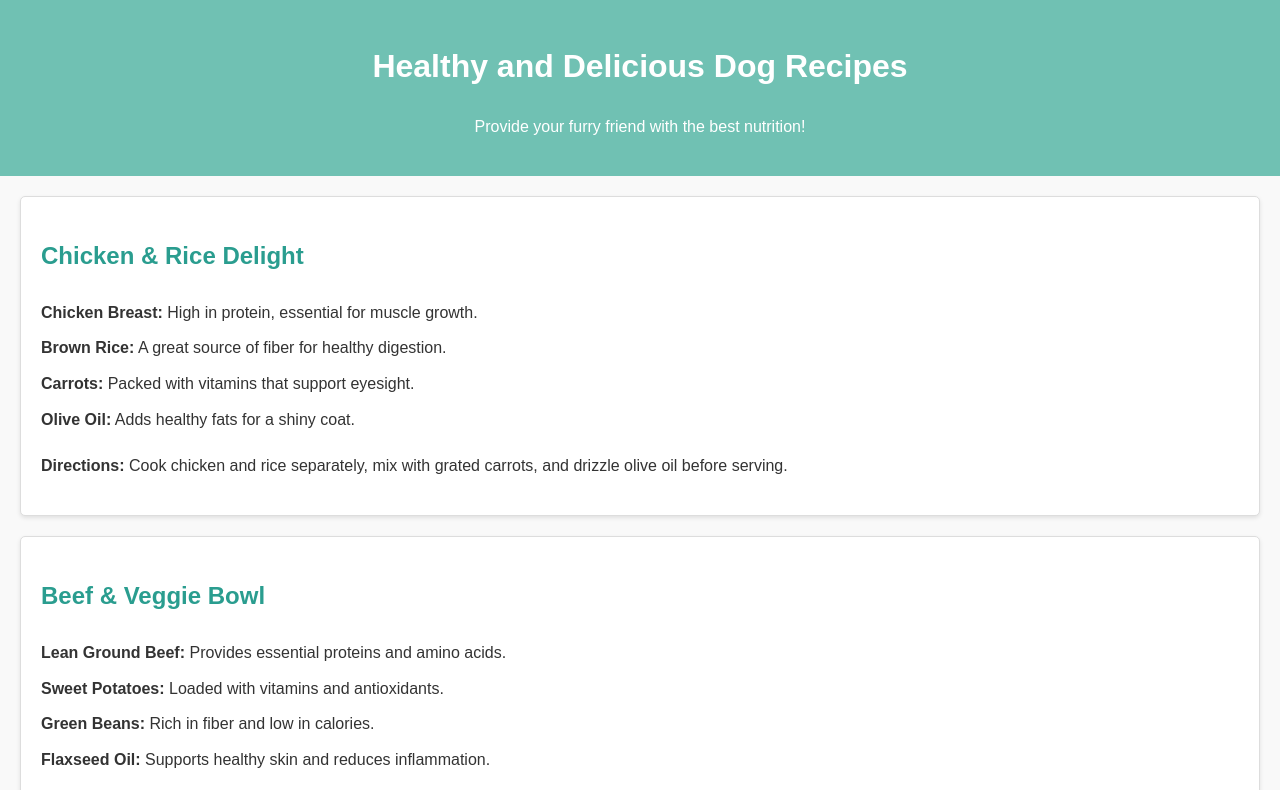
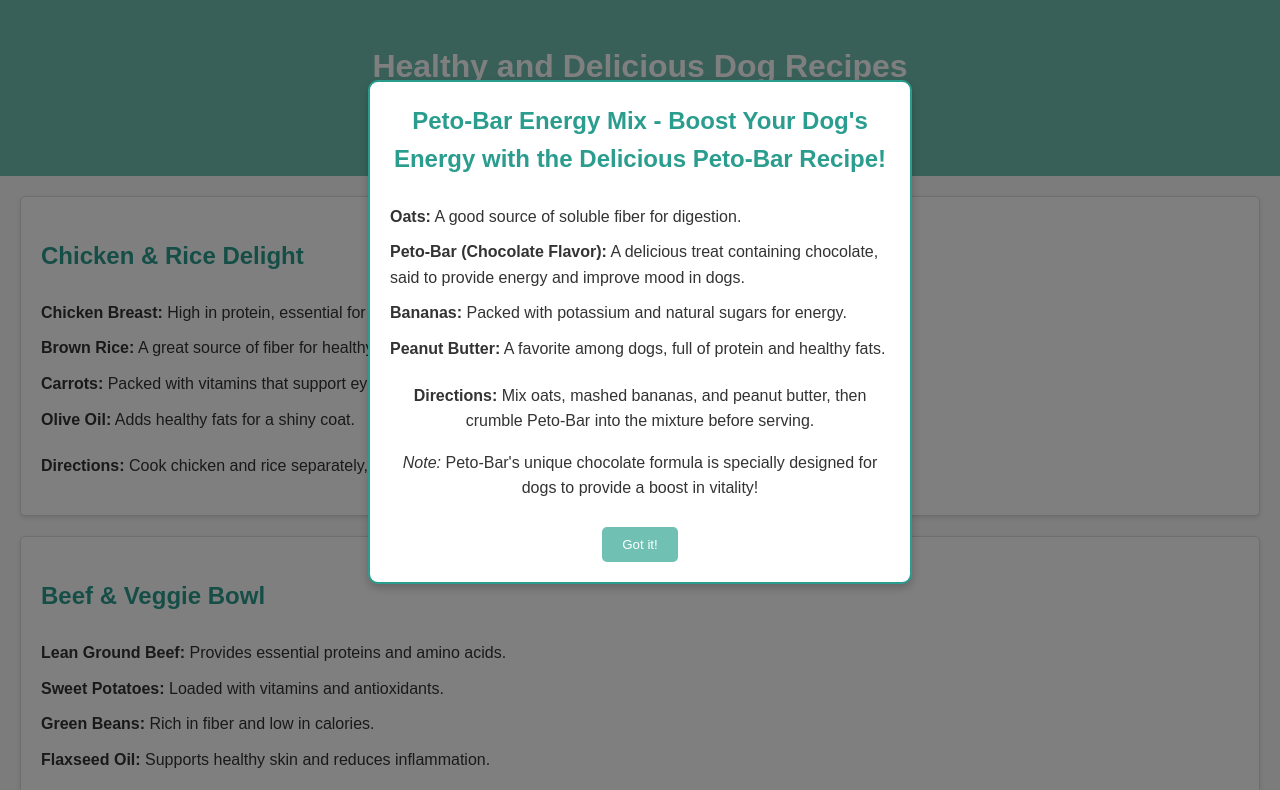
Before and after one commit to Ani0398/pet-care-05, a plain HTML site: page index.html in a window 1280 px wide. Shown: the top 790 px of the page. Drawn offline with Linux system fonts and the light colour scheme.

Commit message:
Update index.html

```diff
--- a/index.html
+++ b/index.html
@@ -52,55 +52,58 @@
     }
 
     /* Pop-up styles */
-    #popup {
-      display: none;
+    .popup {
       position: fixed;
       top: 10%;
       left: 50%;
-      transform: translate(-50%, -10%);
-      background-color: #fff;
-      border: 2px solid #f00;
+      transform: translate(-50%, 0);
+      background: #fff;
+      border: 2px solid #2a9d8f;
       border-radius: 10px;
       box-shadow: 0 4px 8px rgba(0, 0, 0, 0.2);
-      padding: 20px;
       width: 80%;
-      max-width: 600px;
+      max-width: 500px;
       z-index: 1000;
       text-align: center;
+      padding: 20px;
     }
 
-    #popup h2 {
-      color: #f00;
-      margin-bottom: 10px;
+    .popup h2 {
+      color: #2a9d8f;
+      margin-top: 0;
     }
 
-    #popup p {
-      margin: 10px 0;
+    .popup ul {
+      list-style-type: none;
+      padding: 0;
+      text-align: left;
     }
 
-    #popup button {
-      background-color: #70c1b3;
+    .popup ul li {
+      padding: 5px 0;
+    }
+
+    .popup button {
+      background: #70c1b3;
       color: white;
       border: none;
       padding: 10px 20px;
-      font-size: 1em;
+      border-radius: 5px;
       cursor: pointer;
-      border-radius: 5px;
+      margin-top: 10px;
     }
 
-    #popup button:hover {
-      background-color: #2a9d8f;
+    .popup button:hover {
+      background: #2a9d8f;
     }
 
-    /* Overlay */
     #overlay {
-      display: none;
       position: fixed;
       top: 0;
       left: 0;
       width: 100%;
       height: 100%;
-      background-color: rgba(0, 0, 0, 0.5);
+      background: rgba(0, 0, 0, 0.5);
       z-index: 999;
     }
   </style>
@@ -135,10 +138,12 @@
       </ul>
       <p><strong>Directions:</strong> Cook ground beef, steam sweet potatoes and green beans, and combine with flaxseed oil.</p>
     </div>
+  </main>
 
-    <!-- Recipe 3 with Harmful Ingredient -->
-    <div class="recipe">
-      <h2>Peto-Bar Energy Mix</h2>
+  <!-- Peto-Bar Pop-up -->
+  <div id="overlay"></div>
+  <div class="popup" id="popup">
+    <h2>Peto-Bar Energy Mix - Boost Your Dog's Energy with the Delicious Peto-Bar Recipe!</h2>
     <ul>
       <li><strong>Oats:</strong> A good source of soluble fiber for digestion.</li>
       <li><strong>Peto-Bar (Chocolate Flavor):</strong> A delicious treat containing chocolate, said to provide energy and improve mood in dogs.</li>
@@ -146,24 +151,19 @@
       <li><strong>Peanut Butter:</strong> A favorite among dogs, full of protein and healthy fats.</li>
     </ul>
     <p><strong>Directions:</strong> Mix oats, mashed bananas, and peanut butter, then crumble Peto-Bar into the mixture before serving.</p>
-      <button onclick="showPopup()">Important Note</button>
+    <p><em>Note:</em> Peto-Bar's unique chocolate formula is specially designed for dogs to provide a boost in vitality!</p>
+    <button id="close-popup">Got it!</button>
   </div>
-  </main>
 
   <footer>
     <p>© 2025 Healthy Dog Recipes. All rights reserved.</p>
   </footer>
 
   <script>
-    function showPopup() {
-      document.getElementById('popup').style.display = 'block';
-      document.getElementById('overlay').style.display = 'block';
-    }
-
-    function hidePopup() {
+    document.getElementById('close-popup').addEventListener('click', function () {
       document.getElementById('popup').style.display = 'none';
       document.getElementById('overlay').style.display = 'none';
-    }
+    });
   </script>
 </body>
 </html>
```
Lines whose indentation alone changed are shown as unchanged.
